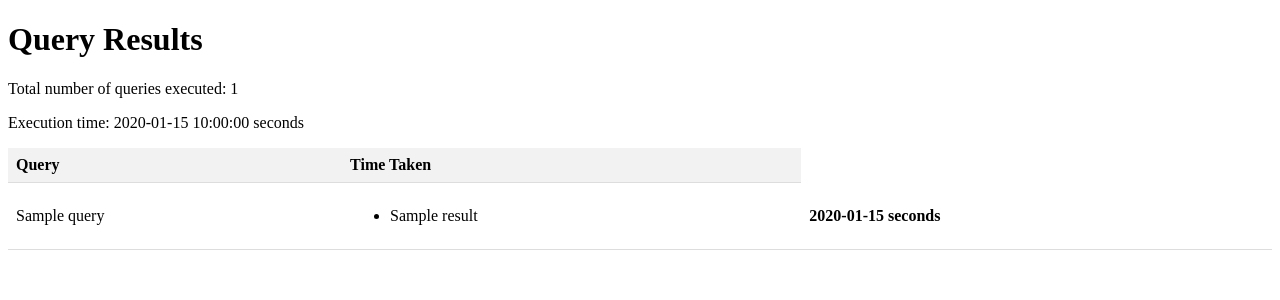
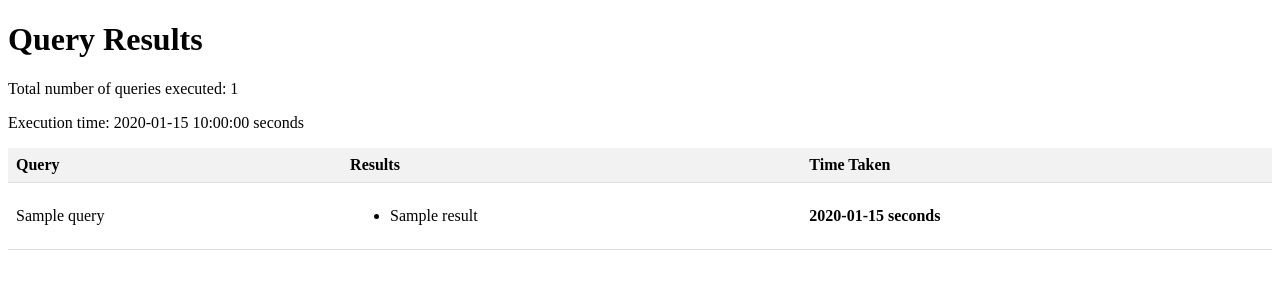
Before and after one commit to prathikh1998/PresentGraphs, a Flask app: template templates/results.html in a window 1280 px wide. Shown: the top 300 px of the page. Run offline with Flask 3, Linux system fonts and the light colour scheme; the template is opened without the code that fills it: most values are stand-ins (such as "Sample title", 1, 10 or a date in 2020).

Commit message:
Update results.html

```diff
--- a/templates/results.html
+++ b/templates/results.html
@@ -1,6 +1,5 @@
 <!DOCTYPE html>
 <html>
-
 <head>
     <title>Results</title>
     <style>
@@ -25,7 +24,6 @@
         }
     </style>
 </head>
-
 <body>
     <h1>Query Results</h1>
     <p>Total number of queries executed: {{ num_queries }}</p>
@@ -34,7 +32,7 @@
     <table>
         <tr>
             <th>Query</th>
-
+            <th>Results</th>
             <th>Time Taken</th>
         </tr>
 
@@ -53,5 +51,4 @@
         {% endfor %}
     </table>
 </body>
-
 </html>
```
